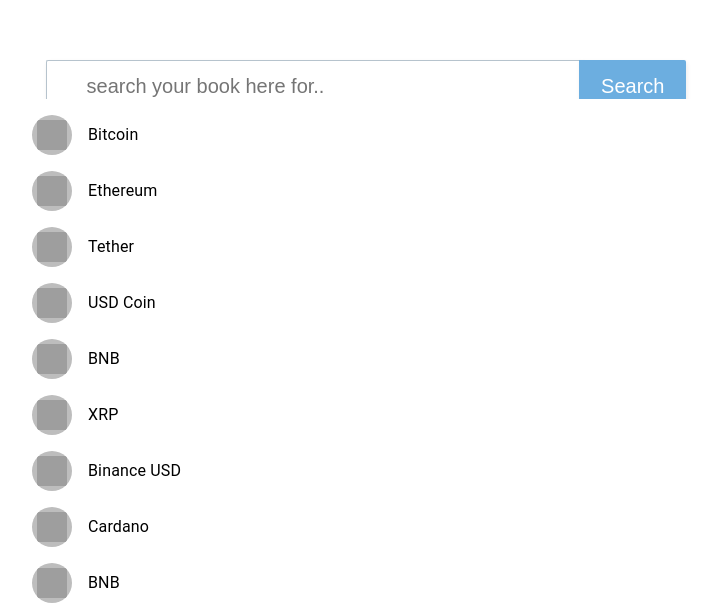
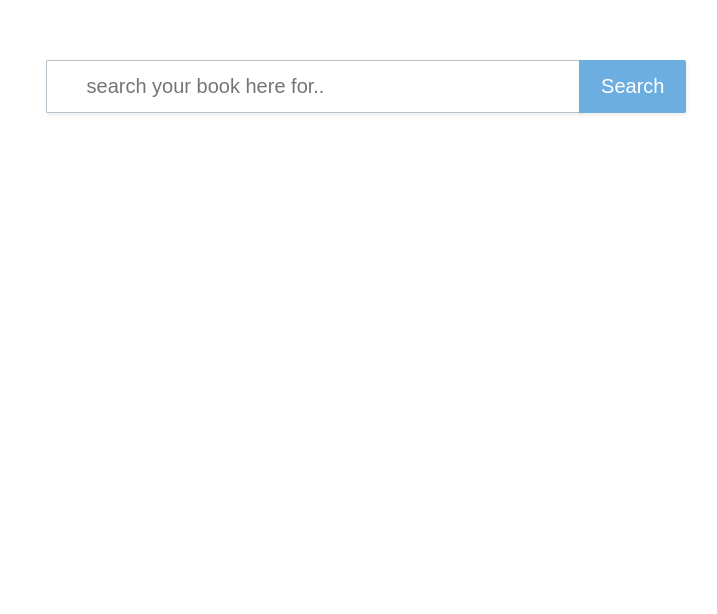
Before and after one commit to SaharshPatel24/FullstackDocker-app, a React (Create React App) app in the folder client/: page / in a window 1280 px wide. Shown: the part 186-800 px from the top of the page, without its empty margins (274-991 px from the left). Built offline with nearby package versions, Linux system fonts and the light colour scheme; grey boxes are pictures that could not be loaded.

Commit message:
types updated

```diff
--- a/client/src/App.tsx
+++ b/client/src/App.tsx
@@ -30,7 +30,13 @@
 
         }} >
         {
-          Data.map((data, key) => {
+          Data.filter((data: Coin) => {
+            if (query === '') {
+              return;
+            } else if (data.name.toLowerCase().includes(query.toLowerCase())) {
+              return data;
+            }
+          }).map((data: Coin, key: number) => {
             return <ListItem key={key}>
               <ListItemAvatar>
                 <Avatar>
```
